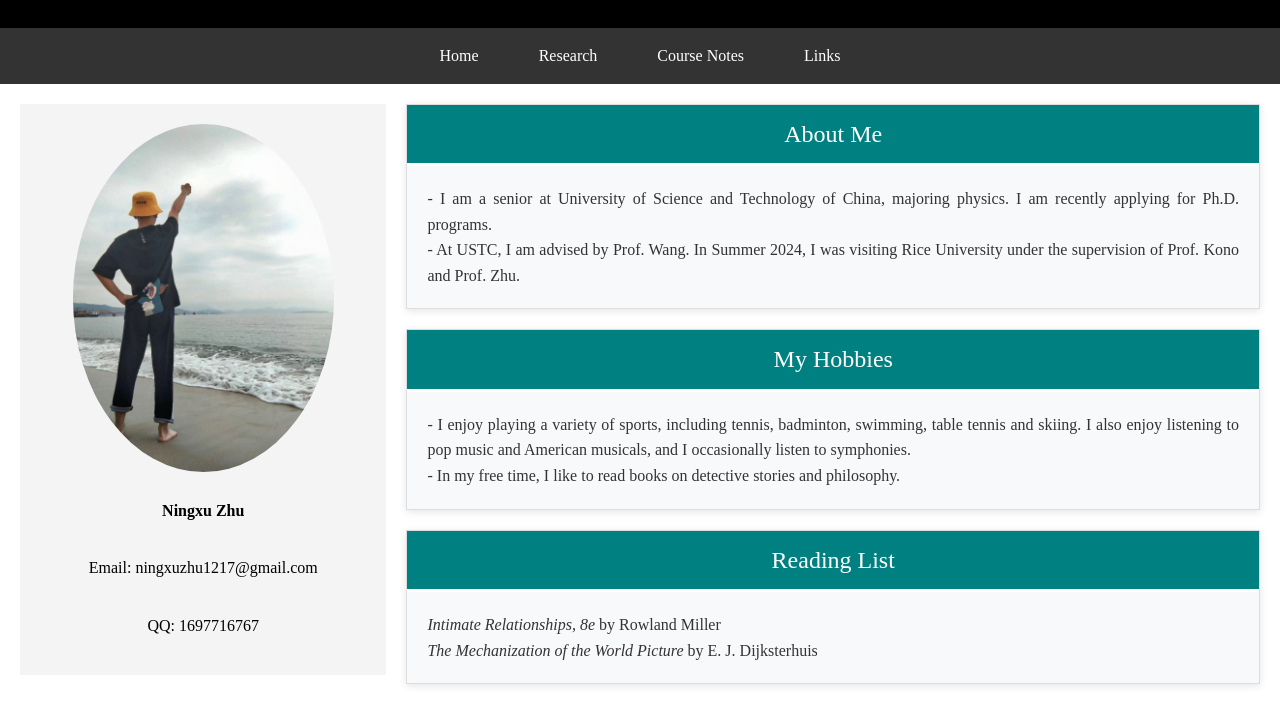
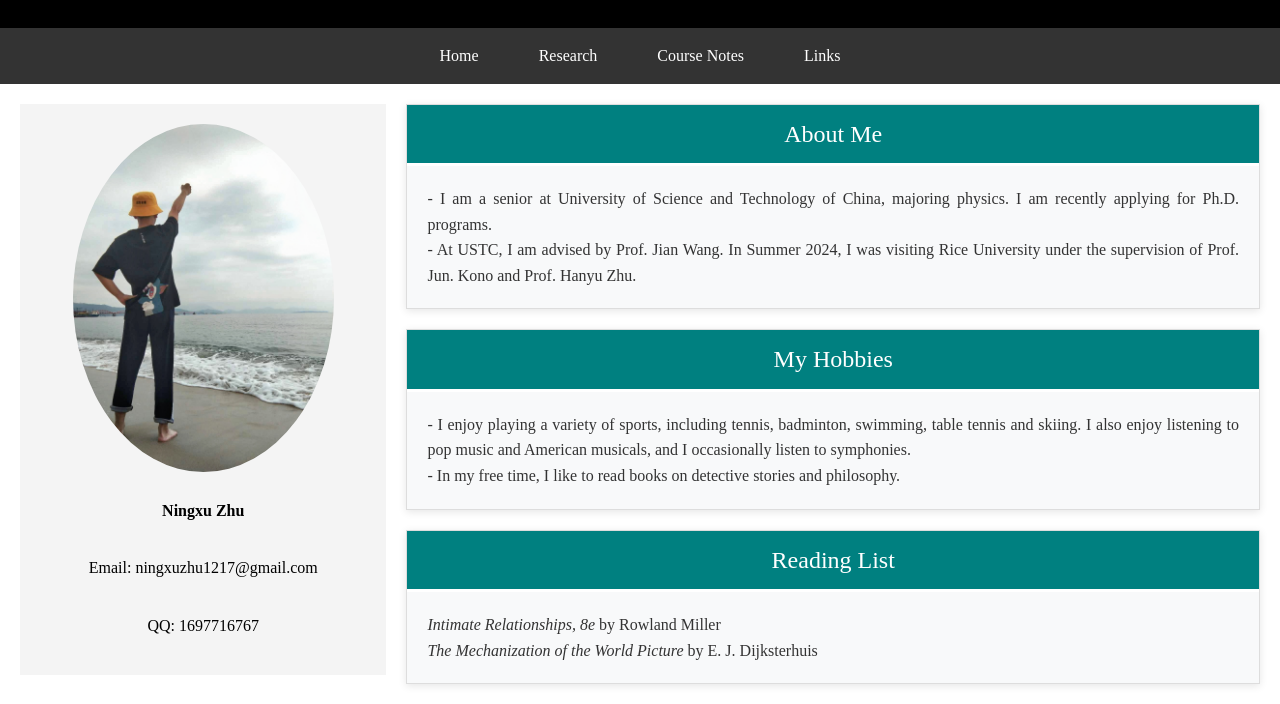
Before and after one commit to ningxuzhu/ningxuzhu.github.io, a plain HTML site: page index.html in a window 1280 px wide. Shown: the part 106-810 px from the top of the page. Drawn offline with Linux system fonts and the light colour scheme.

Commit message:
Update index.html

```diff
--- a/index.html
+++ b/index.html
@@ -156,7 +156,7 @@
                 <div class="section-text">
                     - I am a senior at University of Science and Technology of China, majoring physics.
                     I am recently applying for Ph.D. programs. <br>
-                    - At USTC, I am advised by Prof. Wang. In Summer 2024, I was visiting Rice University under the supervision of Prof. Kono and Prof. Zhu.
+                    - At USTC, I am advised by Prof. Jian Wang. In Summer 2024, I was visiting Rice University under the supervision of Prof. Jun. Kono and Prof. Hanyu Zhu.
                 </div>
             </div>
 
```
